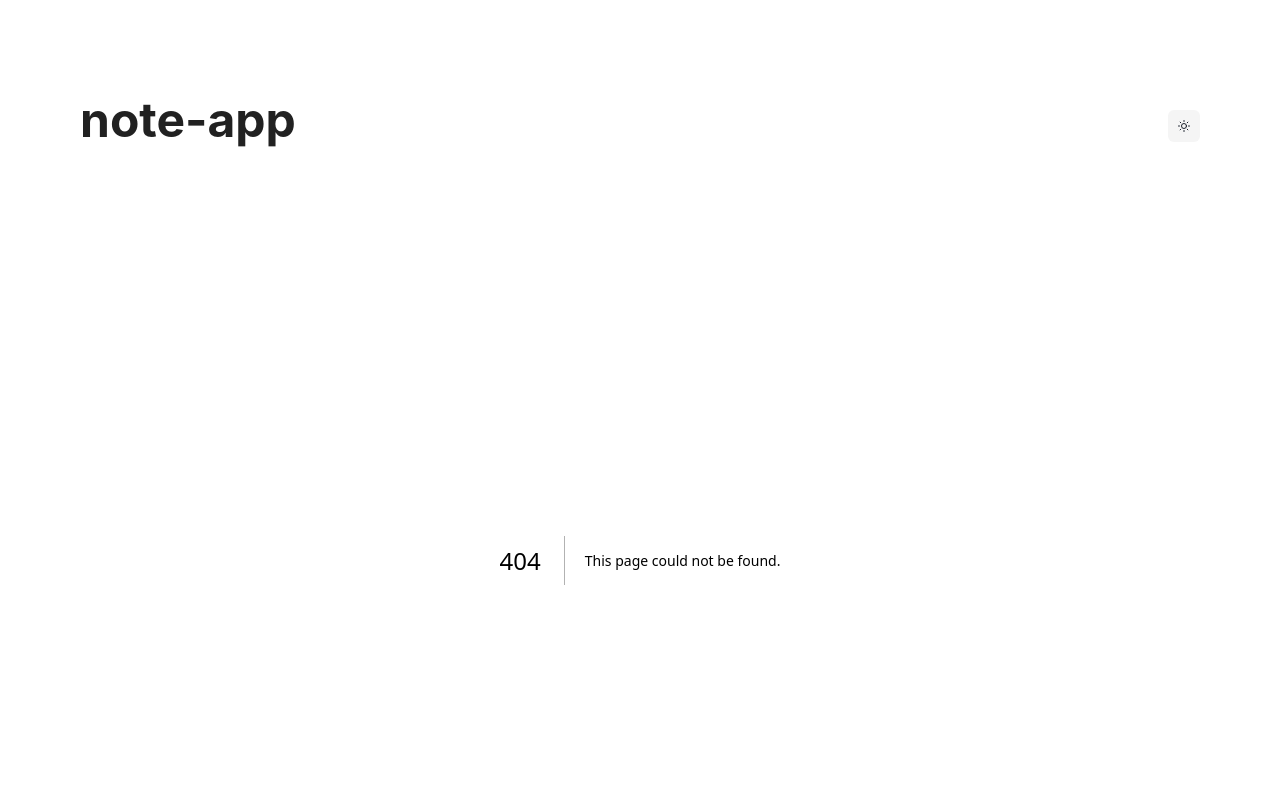
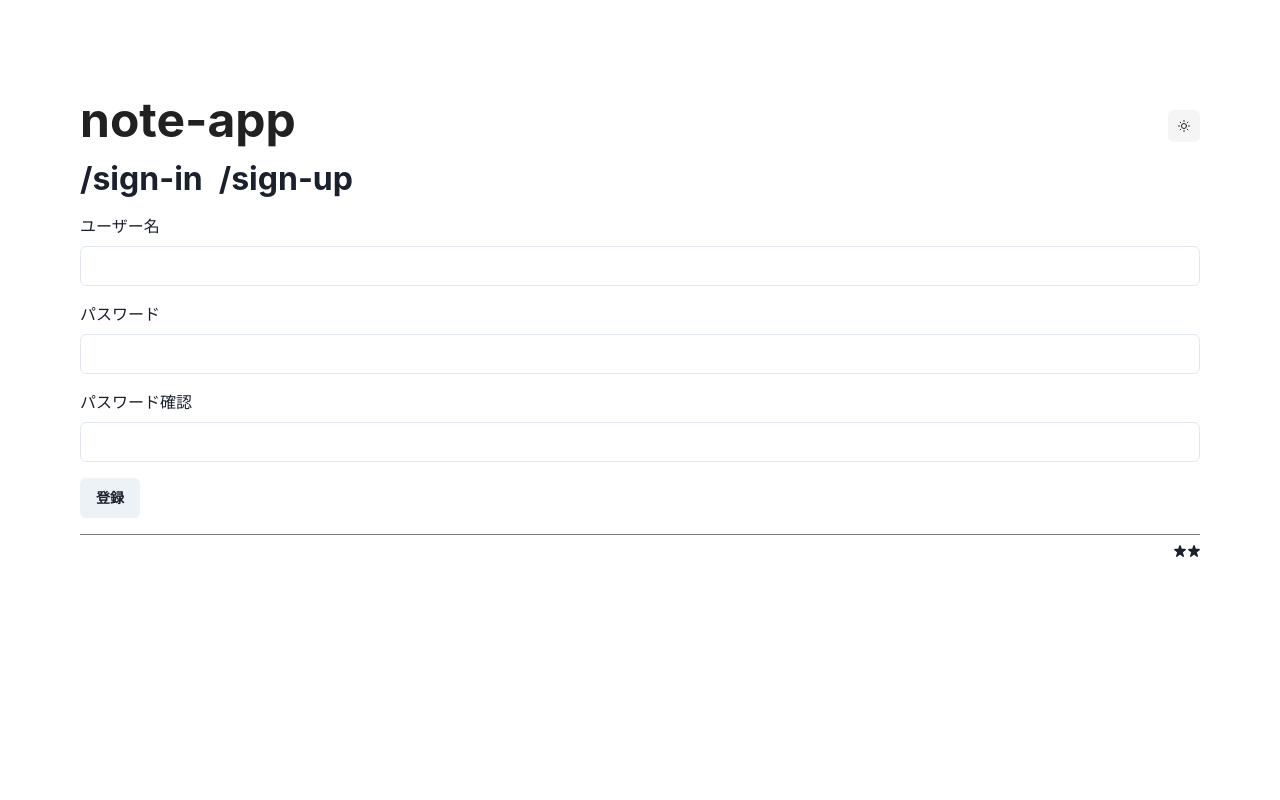
Before and after one commit to el3ctricpenguin/note-app, a Next.js app: page /sign-up in a window 1280 px wide. Before the commit this address had no page. Shown: the top 800 px of the page. Built offline with nearby package versions, Linux system fonts and the light colour scheme.

Commit message:
feat: add sign-up page + api

```diff
--- /dev/null
+++ b/src/pages/api/sign-up/index.ts
@@ -0,0 +1,44 @@
+import { NextApiRequest, NextApiResponse } from "next";
+import { hash } from "bcryptjs";
+import { prisma } from "@/lib/prisma";
+import { z } from "zod";
+
+const signUpSchema = z.object({
+    username: z.string().min(1, "ユーザー名は必須です"),
+    password: z.string().min(8, "パスワードは8文字以上である必要があります").max(32, "パスワードは32文字以下である必要があります"),
+});
+
+export default async function handler(req: NextApiRequest, res: NextApiResponse) {
+    if (req.method !== "POST") {
+        return res.status(405).json({ message: "Method not allowed" });
+    }
+
+    try {
+        const parsedData = signUpSchema.parse(req.body);
+        const { username, password } = parsedData;
+
+        const existingUser = await prisma.user.findUnique({ where: { username } });
+        if (existingUser) {
+            console.error("Sign-up error: Username already taken");
+            return res.status(400).json({ message: "Username is already taken" });
+        }
+
+        const hashedPassword = await hash(password, 10);
+
+        const createdUser = await prisma.user.create({
+            data: {
+                username,
+                hashedPassword,
+            },
+        });
+
+        return res.status(201).json({ message: "User created successfully", user: createdUser });
+    } catch (error) {
+        if (error instanceof z.ZodError) {
+            console.error("Sign-up error (Validation):", error.errors);
+            return res.status(400).json({ message: "Validation error" });
+        }
+        console.error("Sign-up error:", error);
+        return res.status(500).json({ message: "Internal server error" });
+    }
+}
--- /dev/null
+++ b/src/pages/sign-up/index.tsx
@@ -0,0 +1,106 @@
+import React from "react";
+import { useForm } from "react-hook-form";
+import { z } from "zod";
+import { zodResolver } from "@hookform/resolvers/zod";
+import { useRouter } from "next/router";
+import { Button, FormControl, FormLabel, Heading, Input, VStack, FormErrorMessage, Link, useToast } from "@chakra-ui/react";
+import NextLink from "next/link";
+
+const signUpSchema = z
+    .object({
+        username: z.string().min(1, "ユーザー名は必須です"),
+        password: z.string().min(8, "パスワードは8文字以上である必要があります").max(32, "パスワードは32文字以下である必要があります"),
+        confirmPassword: z
+            .string()
+            .min(8, "パスワードは8文字以上である必要があります")
+            .max(32, "パスワードは32文字以下である必要があります"),
+    })
+    .refine((data) => data.password === data.confirmPassword, {
+        message: "パスワードが一致しません",
+        path: ["confirmPassword"],
+    });
+
+type SignUpFormData = z.infer<typeof signUpSchema>;
+
+const SignUpPage: React.FC = () => {
+    const toast = useToast();
+    const router = useRouter();
+
+    const {
+        register,
+        handleSubmit,
+        formState: { errors },
+    } = useForm<SignUpFormData>({
+        resolver: zodResolver(signUpSchema),
+    });
+
+    const onSubmit = async (data: SignUpFormData) => {
+        try {
+            const response = await fetch("/api/sign-up", {
+                method: "POST",
+                headers: { "Content-Type": "application/json" },
+                body: JSON.stringify({
+                    username: data.username,
+                    password: data.password,
+                }),
+            });
+
+            if (response.ok) {
+                toast({
+                    title: "ユーザー登録に成功しました",
+                    status: "success",
+                });
+                router.push("/sign-in");
+            } else {
+                const errorData = await response.json();
+                toast({
+                    title: "ユーザー登録に失敗しました",
+                    status: "error",
+                    description: errorData.message,
+                });
+            }
+        } catch (error) {
+            console.error("Sign-up error:", error);
+            toast({
+                title: "ユーザー登録に失敗しました",
+                status: "error",
+                description: `${error}`,
+            });
+        }
+    };
+
+    return (
+        <>
+            <Heading size="xl" mb={4}>
+                <Link as={NextLink} href="/sign-in" mr={4}>
+                    /sign-in
+                </Link>
+                <Link _hover={{ textDecoration: "none" }} cursor="normal">
+                    /sign-up
+                </Link>
+            </Heading>
+            <FormControl as="form" onSubmit={handleSubmit(onSubmit)}>
+                <VStack spacing={4} align="start">
+                    <FormControl id="sign-up-username" isInvalid={!!errors.username}>
+                        <FormLabel fontSize="lg">ユーザー名</FormLabel>
+                        <Input type="text" {...register("username")} />
+                        <FormErrorMessage>{errors.username?.message}</FormErrorMessage>
+                    </FormControl>
+                    <FormControl id="sign-up-password" isInvalid={!!errors.password}>
+                        <FormLabel fontSize="lg">パスワード</FormLabel>
+                        <Input type="password" {...register("password")} />
+                        <FormErrorMessage>{errors.password?.message}</FormErrorMessage>
+                    </FormControl>
+                    <FormControl id="sign-up-confirm-password" isInvalid={!!errors.confirmPassword}>
+                        <FormLabel fontSize="lg">パスワード確認</FormLabel>
+                        <Input type="password" {...register("confirmPassword")} />
+                        <FormErrorMessage>{errors.confirmPassword?.message}</FormErrorMessage>
+                    </FormControl>
+                    <Button type="submit">登録</Button>
+                </VStack>
+            </FormControl>
+        </>
+    );
+};
+
+export default SignUpPage;
```
